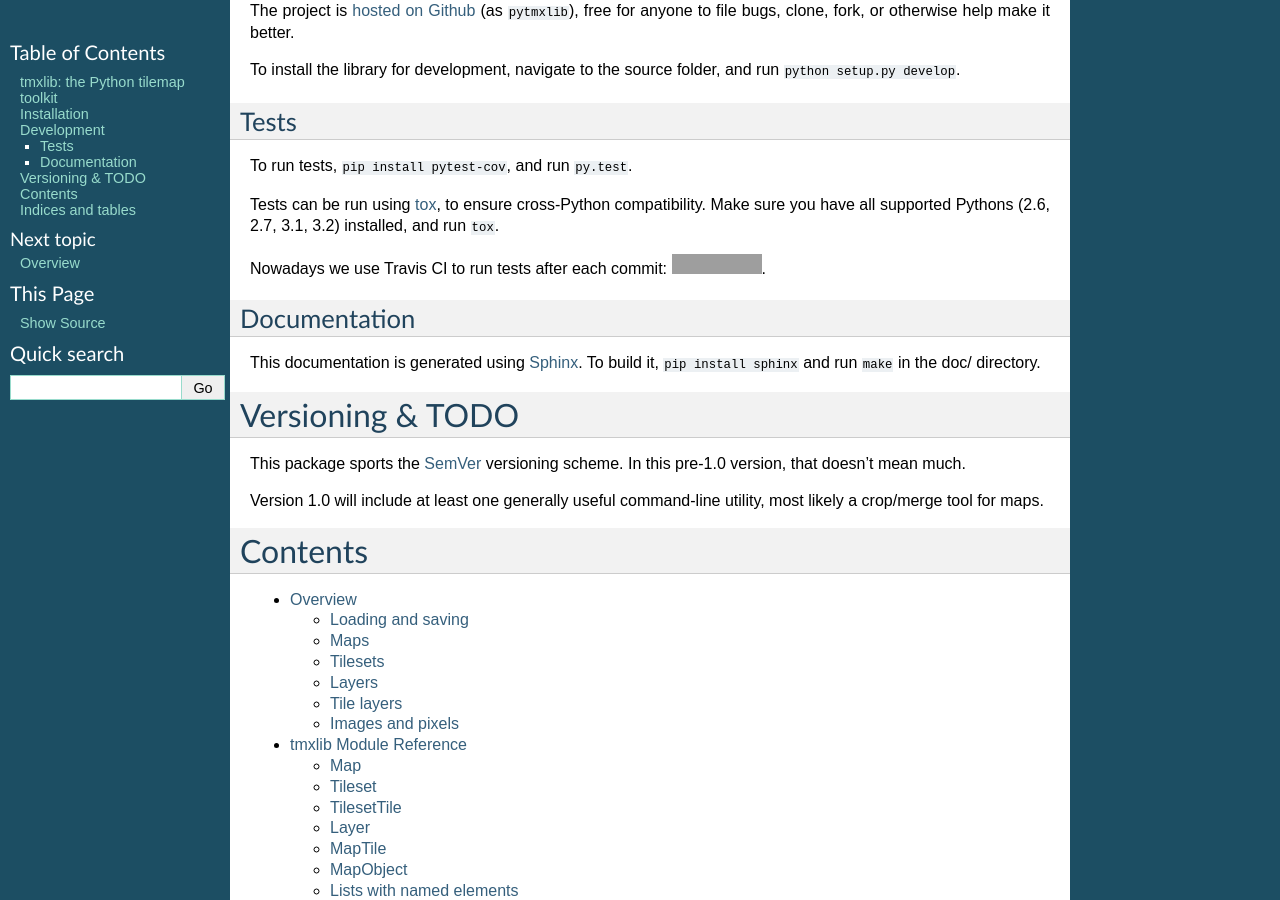
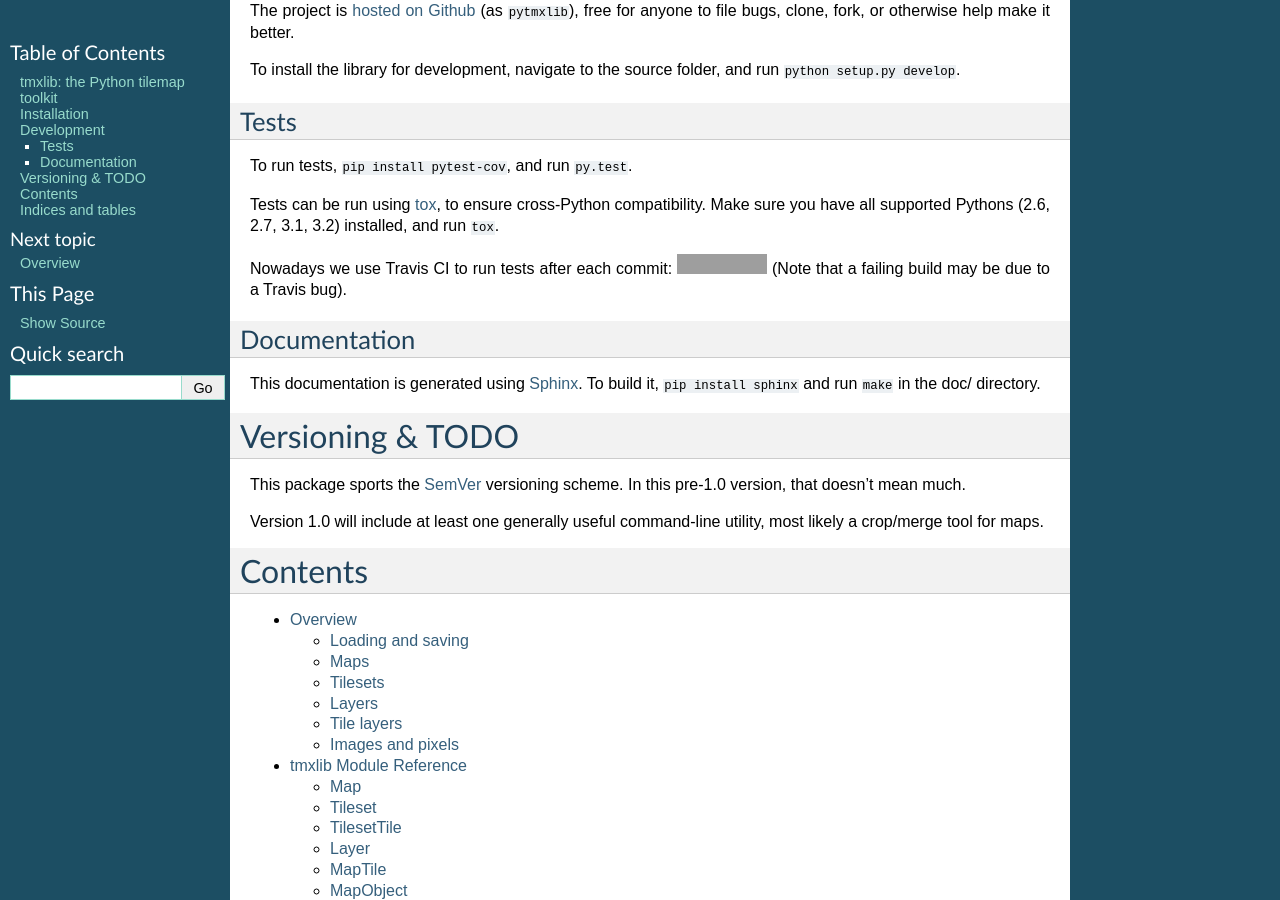
Before and after one commit to encukou/pytmxlib, a Sphinx documentation site: the page built from doc/source/index.rst, in a window 1280 px wide and 900 px high, scrolled down 567 px. Built offline with Sphinx 7.4.7, drawn with Linux system fonts in a browser that asks for light colours; grey boxes are pictures that could not be loaded.

Commit message:
Note in docs that a failing build may be due to a Travis bug

```diff
--- a/doc/source/index.rst
+++ b/doc/source/index.rst
@@ -55,7 +55,8 @@ To run tests, ``pip install pytest-cov``, and run ``py.test``.
 Tests can be run using tox_, to ensure cross-Python compatibility. Make sure
 you have all supported Pythons (2.6, 2.7, 3.1, 3.2) installed, and run ``tox``.
 
-Nowadays we use Travis CI to run tests after each commit: |ci-status|.
+Nowadays we use Travis CI to run tests after each commit: |ci-status|
+(Note that a failing build may be due to a Travis bug).
 
 .. |ci-status| image:: https://secure.travis-ci.org/encukou/pytmxlib.png?branch=master
     :alt: (Link to Travis CI)
```
Also changed, not shown: README.md (+4 -1 lines).
